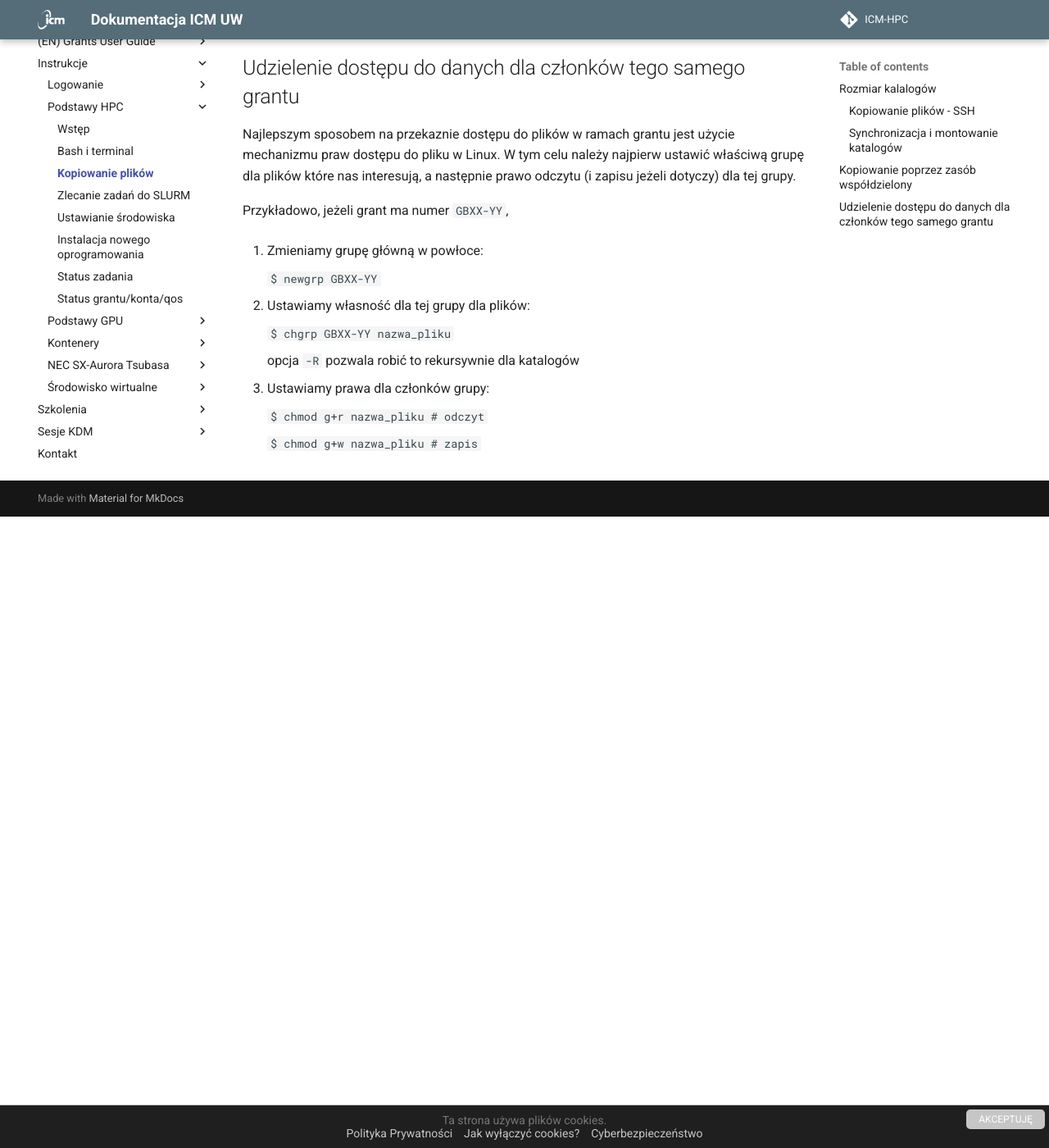
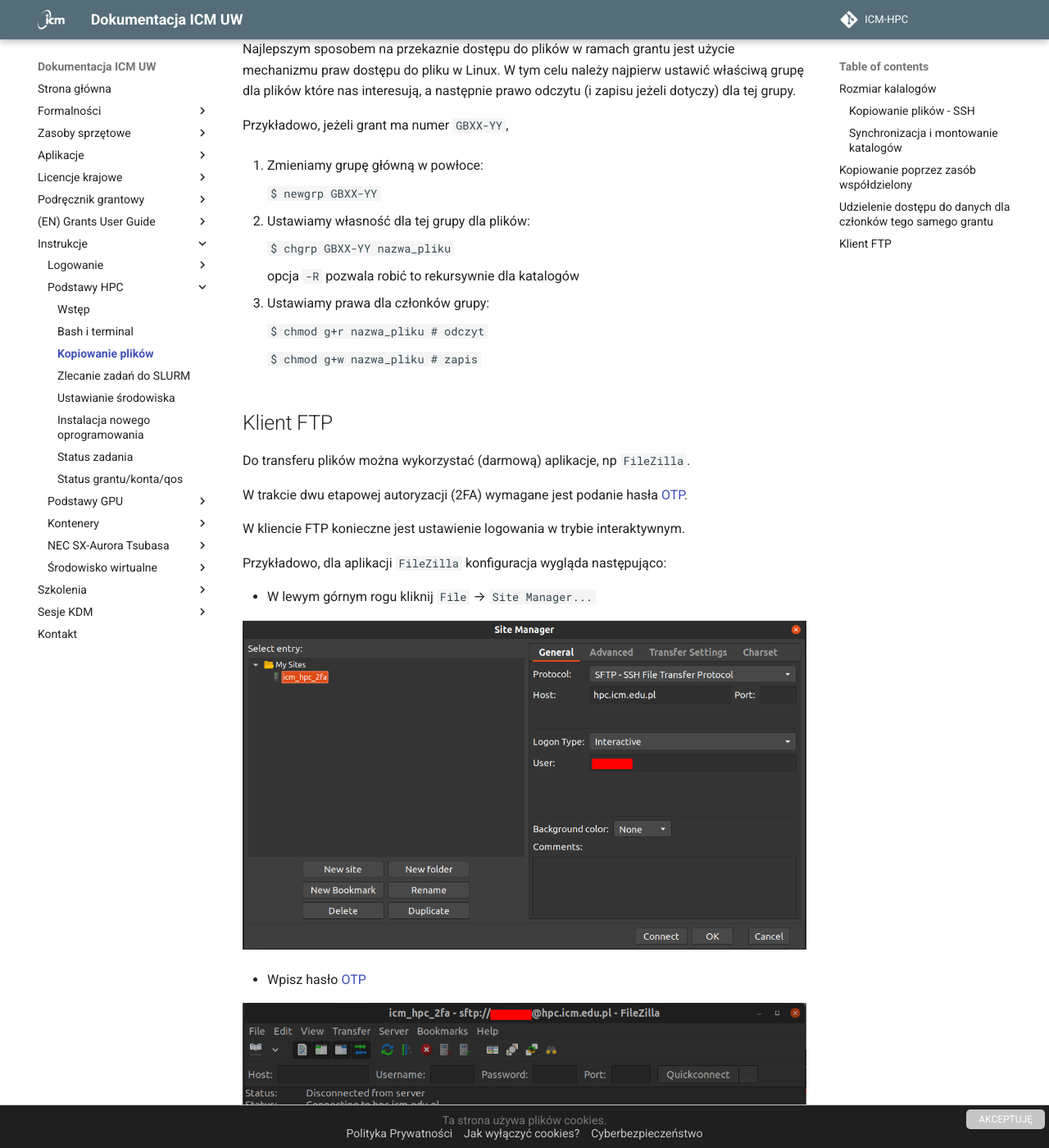
Before and after one commit to kubajal/hpc-docs, an MkDocs documentation site: the page built from docs/Tutorials/HPC-intro/kopiowanie_plikow.md, in a window 1280 px wide and 1400 px high, scrolled down 2282 px. Shown: the whole window at 82% size. Built offline with MkDocs 1.6.1 and Material for MkDocs 9.7.7, drawn with Linux system fonts in a browser that asks for light colours; some of the changed text lies outside the part shown.

Commit message:
filezilla 2fa

```diff
--- a/docs/Tutorials/HPC-intro/kopiowanie_plikow.md
+++ b/docs/Tutorials/HPC-intro/kopiowanie_plikow.md
@@ -121,3 +118,21 @@
     `$ chmod g+r nazwa_pliku # odczyt`
 
     `$ chmod g+w nazwa_pliku # zapis`
+
+## Klient FTP
+
+Do transferu plików można wykorzystać (darmową) aplikacje, np `FileZilla`.
+
+W trakcie dwu etapowej autoryzacji (2FA) wymagane jest podanie hasła [OTP](../Logowanie/ssh.md).
+
+W kliencie FTP konieczne jest ustawienie logowania w trybie interaktywnym.
+
+Przykładowo, dla aplikacji `FileZilla` konfiguracja wygląda następująco:
+
+- W lewym górnym rogu kliknij `File` --> `Site Manager...`
+
+![sftp_2fa_site_manager](./images/sftp_2fa_site_manager.png)
+
+- Wpisz hasło [OTP](../Logowanie/ssh.md)
+
+![sftp_enter_2fa](./images/sftp_enter_2fa.png)
```
Also changed, not shown: other parts of docs/Tutorials/HPC-intro/kopiowanie_plikow.md (+0 -3 lines), docs/Sesje_KDM/sesja2021/sesja2021.md (+2 -2 lines), docs/Tutorials/Logowanie/ssh.md (+1 -2 lines), docs/Tutorials/HPC-intro/images/sftp_2fa_site_manager.png (added), docs/Tutorials/HPC-intro/images/sftp_enter_2fa.png (added).
